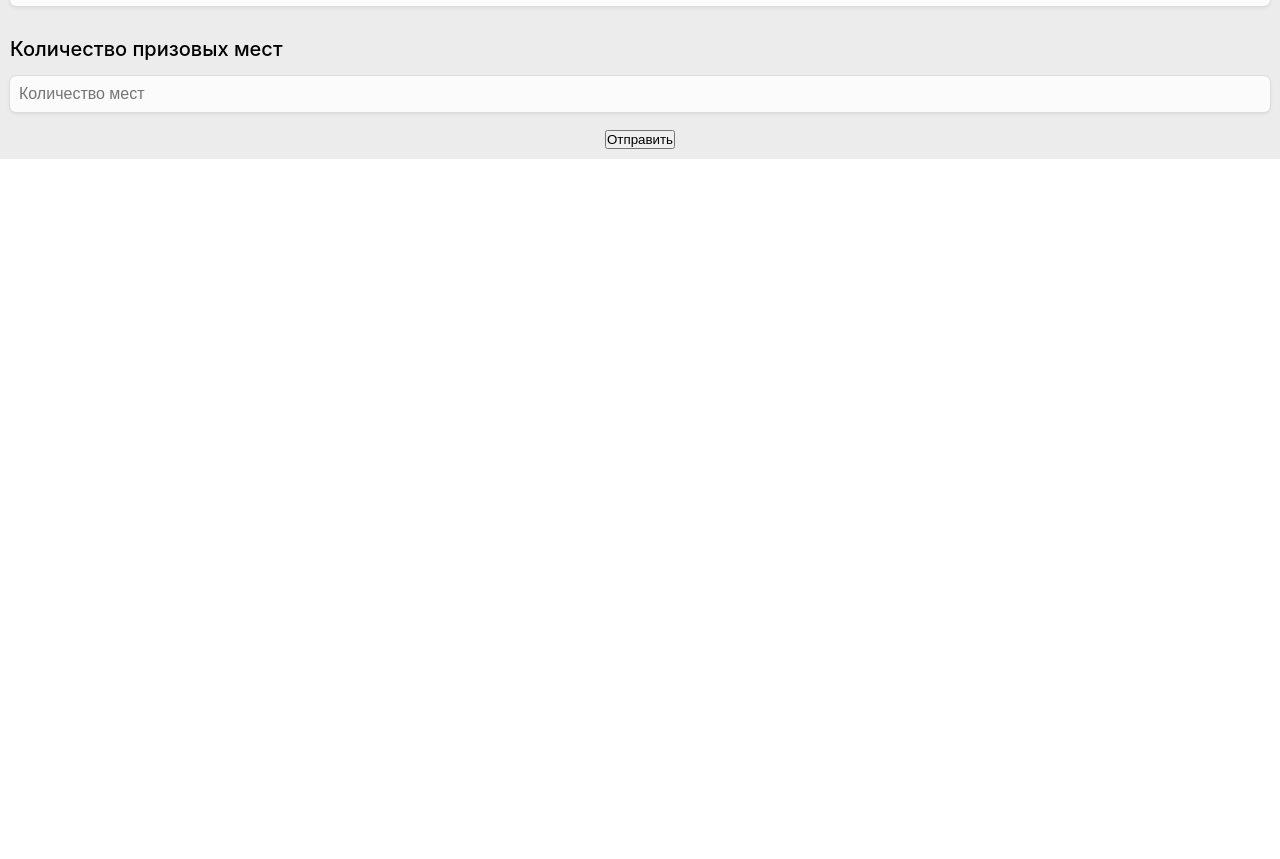
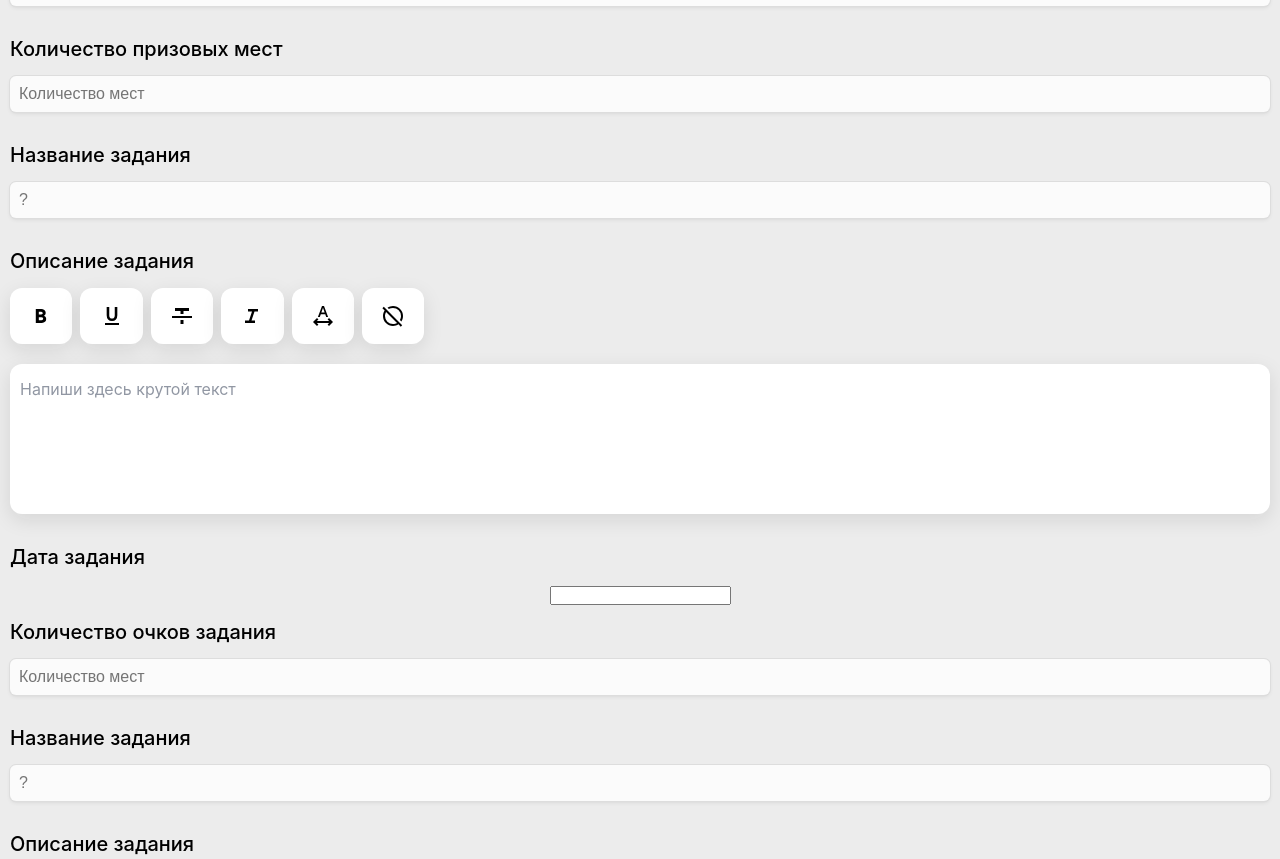
Before and after one commit to hustler-bracelet/web, a React (Create React App) app: page / in a window 1280 px wide. Shown: the part 1938-2797 px from the top of the page. Before the commit the page ends 2097 px from the top, so only its background shows below. Built offline with nearby package versions, Linux system fonts and the light colour scheme.

Commit message:
activity and task forms, result data

```diff
--- a/package.json
+++ b/package.json
@@ -16,6 +16,7 @@
     "draft-js-export-html": "^1.4.1",
     "markdown-draft-js": "^2.4.0",
     "react": "^18.3.1",
+    "react-datepicker": "^6.9.0",
     "react-dom": "^18.3.1",
     "react-hook-form": "^7.51.4",
     "react-scripts": "5.0.1",
@@ -49,6 +50,7 @@
   },
   "devDependencies": {
     "@types/draft-js": "^0.11.18",
-    "@types/markdown-draft-js": "^2.2.7"
+    "@types/markdown-draft-js": "^2.2.7",
+    "@types/react-datepicker": "^6.2.0"
   }
 }
--- a/src/components/ActivityForm/index.tsx
+++ b/src/components/ActivityForm/index.tsx
@@ -1,5 +1,73 @@
-const ActivityForm = () => {
-  return;
+import { Controller } from "react-hook-form";
+import FormatTextArea from "../FormatTextArea";
+import Title from "../Title";
+
+const ActivityForm = ({ control, errors, id }: any) => {
+  return (
+    <>
+      <Title title="Название активности" />
+      <div className="form-input_title">
+        <Controller
+          name="main_activity_emoji"
+          control={control}
+          defaultValue=""
+          render={({ field }) => (
+            <div className="form-input_container__emoji">
+              <input
+                className="form-input form-input_emoji"
+                type="text"
+                {...field}
+                placeholder="?"
+              />
+              {errors.main_activity_emoji ? (
+                <p className="error">{errors.main_activity_emoji?.message}</p>
+              ) : (
+                <p className="error"></p>
+              )}
+            </div>
+          )}
+        />
+        <Controller
+          name="main_activity_name"
+          control={control}
+          defaultValue=""
+          render={({ field }) => (
+            <div className="form-input_container">
+              <input
+                className="form-input"
+                type="text"
+                {...field}
+                placeholder="Название активности"
+              />
+              {errors.main_activity_name ? (
+                <p className="error">{errors.main_activity_name?.message}</p>
+              ) : (
+                <p className="error"></p>
+              )}
+            </div>
+          )}
+        />
+      </div>
+      <Title title="Описание активности" />
+      <Controller
+        name="main_activity_description"
+        control={control}
+        defaultValue=""
+        render={({ field }) => (
+          <div className="form-input_container">
+            <FormatTextArea value={field.value} onChange={field.onChange} />
+            {errors.main_activity_description ? (
+              <p className="error">
+                {errors.main_activity_description?.message}
+              </p>
+            ) : (
+              <p className="error"></p>
+            )}
+          </div>
+        )}
+      />
+    </>
+  );
 };
 
 export default ActivityForm;
--- /dev/null
+++ b/src/components/ActivityTaskForm/index.tsx
@@ -0,0 +1,78 @@
+import { Controller } from "react-hook-form";
+import DatePicker from "react-datepicker";
+import "react-datepicker/dist/react-datepicker.css";
+import Title from "../Title";
+import FormatTextArea from "../FormatTextArea";
+
+const ActivityTaskForm = ({ control, errors, id }: any) => {
+  return (
+    <div>
+      <Title title="Название задания" />
+      <Controller
+        name={`activity_task_name_niche_${id}`}
+        control={control}
+        defaultValue=""
+        render={({ field }) => (
+          <div className="form-input_container">
+            <input
+              className="form-input"
+              type="text"
+              {...field}
+              placeholder="?"
+            />
+            {errors.main_activity_emoji ? (
+              <p className="error">{errors.main_activity_emoji?.message}</p>
+            ) : (
+              <p className="error"></p>
+            )}
+          </div>
+        )}
+      />
+      <Title title="Описание задания" />
+      <Controller
+        name={`activity_task_description_niche_${id}`}
+        control={control}
+        defaultValue=""
+        render={({ field }) => (
+          <div className="form-input_container">
+            <FormatTextArea value={field.value} onChange={field.onChange} />
+            {errors.main_activity_name ? (
+              <p className="error">{errors.main_activity_name?.message}</p>
+            ) : (
+              <p className="error"></p>
+            )}
+          </div>
+        )}
+      />
+      <Title title="Дата задания" />
+      <Controller
+        name={`activity_task_date_niche_${id}`}
+        control={control}
+        render={({ field }) => (
+          <DatePicker selected={field.value} onChange={field.onChange} />
+        )}
+      />
+      <Title title="Количество очков задания" />
+      <Controller
+        name={`activity_task_points_amount_niche_${id}`}
+        control={control}
+        render={({ field }) => (
+          <div>
+            <input
+              className="form-input"
+              type="number"
+              {...field}
+              placeholder="Количество мест"
+            />
+            {errors.places_count ? (
+              <p className="error">{errors.places_count?.message}</p>
+            ) : (
+              <p className="error"></p>
+            )}
+          </div>
+        )}
+      />
+    </div>
+  );
+};
+export default ActivityTaskForm;
--- a/src/components/MainForm/index.tsx
+++ b/src/components/MainForm/index.tsx
@@ -8,7 +8,27 @@ import Title from "../Title";
 import NicheForm from "../NicheForm";
 import { stateToHTML } from "draft-js-export-html";
 import { convertFromRaw } from "draft-js";
-
+import ActivityForm from "../ActivityForm";
+import ActivityTaskForm from "../ActivityTaskForm";
+type ResultDataType = {
+  activity: {
+    name: string;
+    description: string;
+    reward: number;
+    prizes_number: number;
+  };
+  niches: NicheType[];
+};
+type NicheType = {
+  name: string;
+  description: string;
+  task: {
+    name: string;
+    description: string;
+    expiration_date: string;
+    points: number;
+  };
+};
 // Валидатор для эмоджи
 const emojiRegex =
   /(?:\p{Emoji}|\p{Emoji_Presentation}|\p{Extended_Pictographic}){1}/gu;
@@ -36,11 +56,32 @@ const schema = yup.object().shape({
   niche_description_2: yup.string().required("Обязательное поле"),
   niche_name_3: yup.string().required("Обязательное поле"),
   niche_description_3: yup.string().required("Обязательное поле"),
+  activity_task_name_niche_1: yup.string().required("Обязательное поле"),
+  activity_task_description_niche_1: yup.string().required("Обязательное поле"),
+  activity_date_niche_1: yup.date(),
+  activity_task_points_amount_niche_1: yup
+    .number()
+    .typeError("Должно быть числом")
+    .required("Обязательное поле"),
+  activity_task_name_niche_2: yup.string().required("Обязательное поле"),
+  activity_task_description_niche_2: yup.string().required("Обязательное поле"),
+  activity_date_niche_2: yup.date(),
+  activity_task_points_amount_niche_2: yup
+    .number()
+    .typeError("Должно быть числом")
+    .required("Обязательное поле"),
+  activity_task_name_niche_3: yup.string().required("Обязательное поле"),
+  activity_task_description_niche_3: yup.string().required("Обязательное поле"),
+  activity_task_date_niche_3: yup.date(),
+  activity_task_points_amount_niche_3: yup
+    .number()
+    .typeError("Должно быть числом")
+    .required("Обязательное поле"),
   reward: yup
     .number()
     .typeError("Должно быть числом")
     .required("Обязательное поле"),
-  places_count: yup
+  prizes_number: yup
     .number()
     .typeError("Должно быть числом")
     .required("Обязательное поле"),
@@ -70,81 +111,91 @@ const MainForm = () => {
     return htmlContent;
   };
   const onSubmit = (data: any) => {
-    const finalData = {
-      ...data,
-      niche_description_1: parseFormattedTextField(data.niche_description_1),
-      niche_description_2: parseFormattedTextField(data.niche_description_2),
-      niche_description_3: parseFormattedTextField(data.niche_description_3),
-      main_activity_description: parseFormattedTextField(
-        data.main_activity_description
-      ),
+    const {
+      main_activity_emoji,
+      main_activity_name,
+      main_activity_description,
+      niche_name_1,
+      niche_description_1,
+      niche_name_2,
+      niche_description_2,
+      niche_name_3,
+      niche_description_3,
+      activity_task_name_niche_1,
+      activity_task_description_niche_1,
+      activity_task_date_niche_1,
+      activity_task_points_amount_niche_1,
+      activity_task_name_niche_2,
+      activity_task_description_niche_2,
+      activity_task_date_niche_2,
+      activity_task_points_amount_niche_2,
+      activity_task_name_niche_3,
+      activity_task_description_niche_3,
+      activity_task_date_niche_3,
+      activity_task_points_amount_niche_3,
+      reward,
+      prizes_number,
+    } = data;
+
+    const finalData: ResultDataType = {
+      // ...data,
+      activity: {
+        name: `${main_activity_emoji} ${main_activity_name}`,
+        description: parseFormattedTextField(main_activity_description),
+        reward,
+        prizes_number,
+      },
+      niches: [
+        {
+          name: niche_name_1,
+          description: parseFormattedTextField(niche_description_1),
+          task: {
+            name: activity_task_name_niche_1,
+            description: parseFormattedTextField(
+              activity_task_description_niche_1
+            ),
+            expiration_date: activity_task_date_niche_1.toISOString(),
+            points: activity_task_points_amount_niche_1,
+          },
+        },
+        {
+          name: niche_name_2,
+          description: parseFormattedTextField(niche_description_2),
+          task: {
+            name: activity_task_name_niche_2,
+            description: parseFormattedTextField(
+              activity_task_description_niche_2
+            ),
+            expiration_date: activity_task_date_niche_2.toISOString(),
+            points: activity_task_points_amount_niche_2,
+          },
+        },
+        {
+          name: niche_name_3,
+          description: parseFormattedTextField(niche_description_3),
+          task: {
+            name: activity_task_name_niche_3,
+            description: parseFormattedTextField(
+              activity_task_description_niche_3
+            ),
+            expiration_date: activity_task_date_niche_3.toISOString(),
+            points: activity_task_points_amount_niche_3,
+          },
+        },
+      ],
+      // niche_description_1: parseFormattedTextField(data.niche_description_1),
+      // niche_description_2: parseFormattedTextField(data.niche_description_2),
+      // niche_description_3: parseFormattedTextField(data.niche_description_3),
+      // main_activity_description: parseFormattedTextField(
+      //   data.main_activity_description
+      // ),
     };
     console.log(finalData);
   };
 
   return (
     <form onSubmit={handleSubmit(onSubmit)} className="form">
-      <Title title="Название активности" />
-      <div className="form-input_title">
-        <Controller
-          name="main_activity_emoji"
-          control={control}
-          defaultValue=""
-          render={({ field }) => (
-            <div className="form-input_container__emoji">
-              <input
-                className="form-input form-input_emoji"
-                type="text"
-                {...field}
-                placeholder="?"
-              />
-              {errors.main_activity_emoji ? (
-                <p className="error">{errors.main_activity_emoji?.message}</p>
-              ) : (
-                <p className="error"></p>
-              )}
-            </div>
-          )}
-        />
-        <Controller
-          name="main_activity_name"
-          control={control}
-          defaultValue=""
-          render={({ field }) => (
-            <div className="form-input_container">
-              <input
-                className="form-input"
-                type="text"
-                {...field}
-                placeholder="Название активности"
-              />
-              {errors.main_activity_name ? (
-                <p className="error">{errors.main_activity_name?.message}</p>
-              ) : (
-                <p className="error"></p>
-              )}
-            </div>
-          )}
-        />
-      </div>
-      <Title title="Описание активности" />
-      <Controller
-        name="main_activity_description"
-        control={control}
-        defaultValue=""
-        render={({ field }) => (
-          <div className="form-input_container">
-            <FormatTextArea value={field.value} onChange={field.onChange} />
-            {errors.main_activity_description ? (
-              <p className="error">
-                {errors.main_activity_description?.message}
-              </p>
-            ) : (
-              <p className="error"></p>
-            )}
-          </div>
-        )}
-      />
+      <ActivityForm control={control} errors={errors} />
       <NicheForm control={control} errors={errors} id={1} />
       <NicheForm control={control} errors={errors} id={2} />
       <NicheForm control={control} errors={errors} id={3} />
@@ -170,7 +221,7 @@ const MainForm = () => {
       />
       <Title title="Количество призовых мест" />
       <Controller
-        name="places_count"
+        name="prizes_number"
         control={control}
         render={({ field }) => (
           <div>
@@ -180,14 +231,17 @@ const MainForm = () => {
               {...field}
               placeholder="Количество мест"
             />
-            {errors.places_count ? (
-              <p className="error">{errors.places_count?.message}</p>
+            {errors.prizes_number ? (
+              <p className="error">{errors.prizes_number?.message}</p>
             ) : (
               <p className="error"></p>
             )}
           </div>
         )}
       />
+      <ActivityTaskForm control={control} errors={errors} id={1} />
+      <ActivityTaskForm control={control} errors={errors} id={2} />
+      <ActivityTaskForm control={control} errors={errors} id={3} />
       <button type="submit">Отправить</button>
     </form>
   );
```
Also changed, not shown: 1 other file (tests, documents, lock files or other folders).
